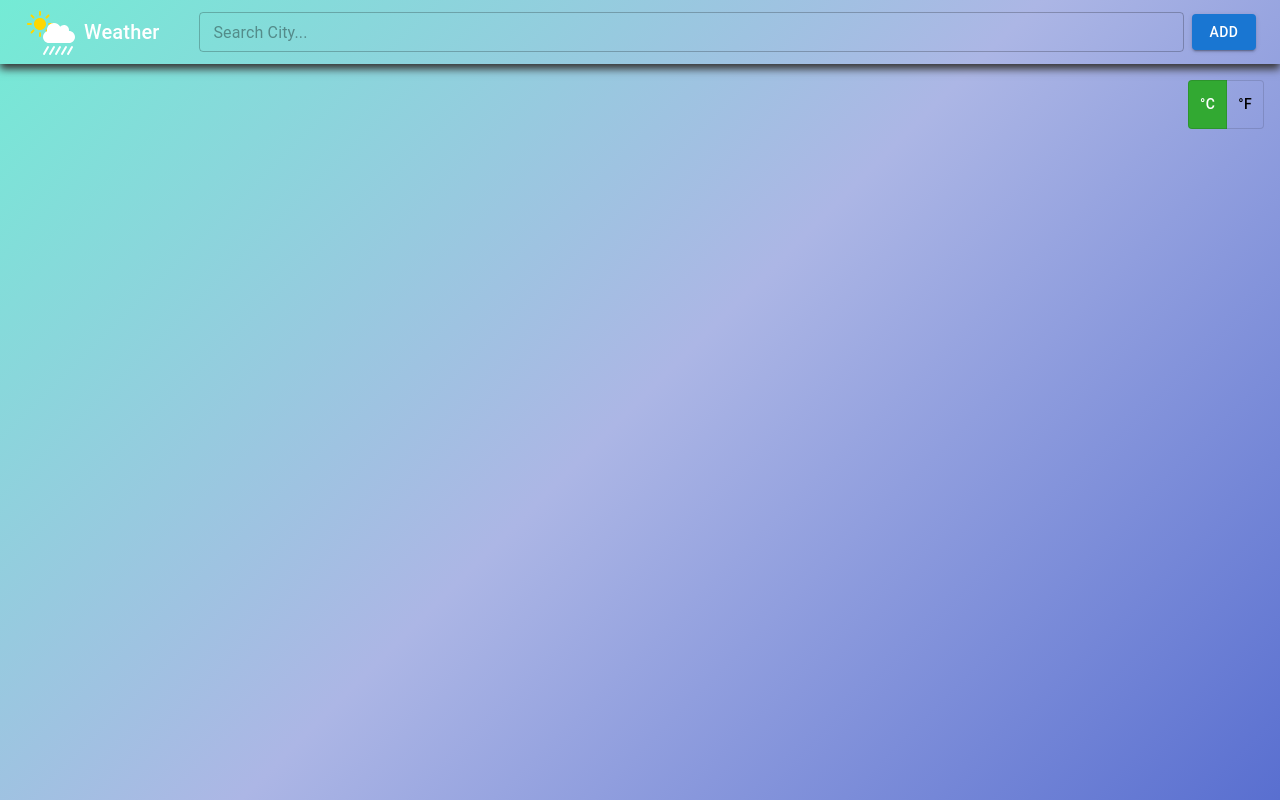
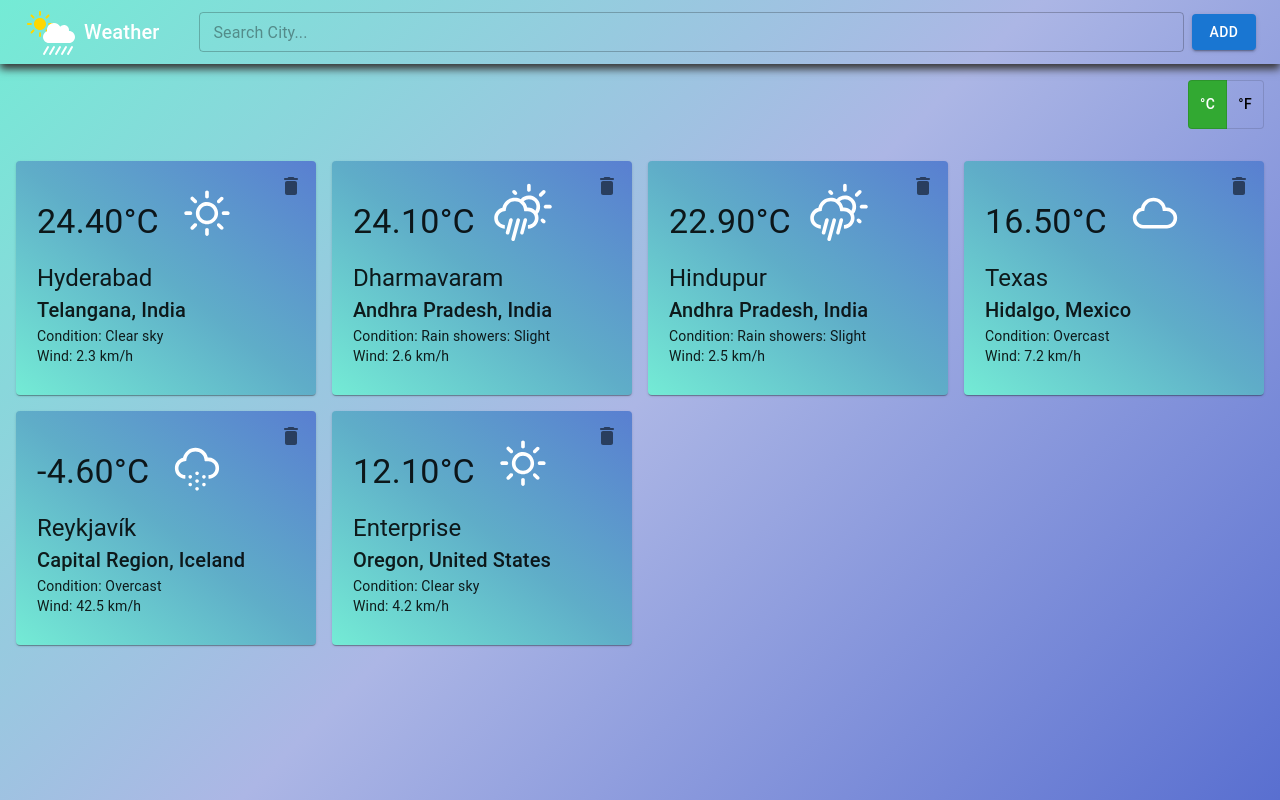
Before and after one commit to GowthamAkula89/weather-dashboard, a React (Create React App) app: page / in a window 1280 px wide. Built offline with nearby package versions, Linux system fonts and the light colour scheme.

Commit message:
Add Hardcoded Weather

```diff
--- a/src/App.tsx
+++ b/src/App.tsx
@@ -3,7 +3,7 @@ import './App.css';
 import { TemperatureProvider } from './temparatureContext';
 import Dashboard from './Components/Dashboard/dashboard';
 import Header from './Components/Header/header';
-
+import data from "./Utils/weatherData.json"
 interface Widget {
   id: number;
   name: string;
@@ -18,9 +18,13 @@ interface Widget {
 function App() {
   const [widgets, setWidgets] = useState<Widget[]>(() => {
     const savedWidgets = localStorage.getItem('weatherWidgets');
-    return savedWidgets ? JSON.parse(savedWidgets) : [];
+    if (savedWidgets && savedWidgets.trim().length !== 0) {
+      return JSON.parse(savedWidgets);
+    } else {
+      return data || [];
+    }
   });
-
+  console.log("widgets", widgets)
   useEffect(() => {
     localStorage.setItem('weatherWidgets', JSON.stringify(widgets));
   }, [widgets]);
--- /dev/null
+++ b/src/Utils/weatherData.json
@@ -0,0 +1,56 @@
+[
+    {
+      "id": 1728149778599,
+      "name": "Hyderabad",
+      "state": "Telangana",
+      "country": "India",
+      "temp": 24.4,
+      "windSpeed": 2.3,
+      "condition": "Clear sky"
+    },
+    {
+      "id": 1728179272559,
+      "name": "Dharmavaram",
+      "state": "Andhra Pradesh",
+      "country": "India",
+      "temp": 24.1,
+      "windSpeed": 2.6,
+      "condition": "Rain showers: Slight"
+    },
+    {
+      "id": 1728179304836,
+      "name": "Hindupur",
+      "state": "Andhra Pradesh",
+      "country": "India",
+      "temp": 22.9,
+      "windSpeed": 2.5,
+      "condition": "Rain showers: Slight"
+    },
+    {
+      "id": 1728179831391,
+      "name": "Texas",
+      "state": "Hidalgo",
+      "country": "Mexico",
+      "temp": 16.5,
+      "windSpeed": 7.2,
+      "condition": "Overcast"
+    },
+    {
+      "id": 1728179994620,
+      "name": "Reykjavík",
+      "state": "Capital Region",
+      "country": "Iceland",
+      "temp": -4.6,
+      "windSpeed": 42.5,
+      "condition": "Overcast"
+    },
+    {
+      "id": 1728183289441,
+      "name": "Enterprise",
+      "state": "Oregon",
+      "country": "United States",
+      "temp": 12.1,
+      "windSpeed": 4.2,
+      "condition": "Clear sky"
+    }
+  ]
```
